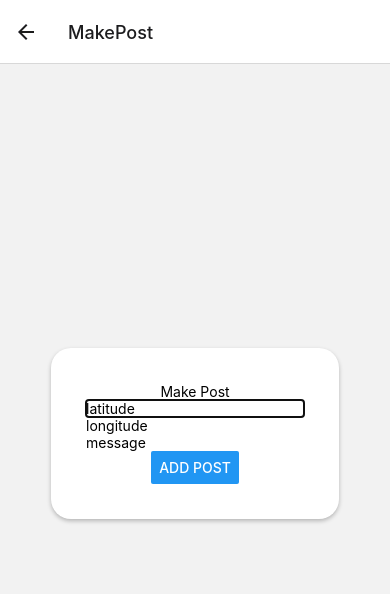
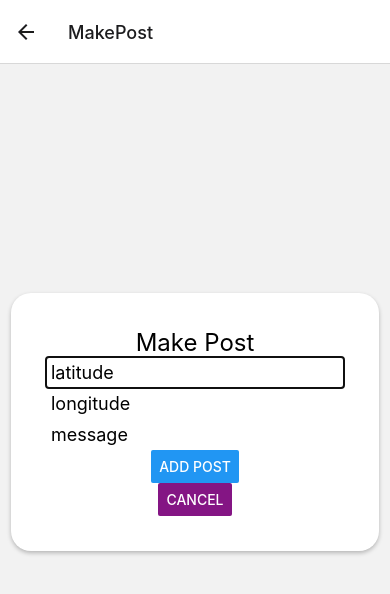
Before and after one commit to joeytomoyama/yupichay, a React Native app in the folder client/: screen /MakePost in a window 390 px wide. Shown: the top 594 px of the page. Built offline with nearby package versions, Linux system fonts and the light colour scheme; no server answers.

Commit message:
cleaned up code. improved modal window. latitude/longitude values might be inverted somewhere.

```diff
--- a/client/components/MakePost.js
+++ b/client/components/MakePost.js
@@ -1,10 +1,9 @@
 import React, { useState, useEffect } from 'react'
-import { Button, Modal, Pressable, ScrollView, StyleSheet, Text, TextInput, View } from 'react-native'
+import { Button, Modal, StyleSheet, Text, TextInput, View } from 'react-native'
 
 export default function MakePost({ posts, setPosts, makePostVisible, setMakePostVisible }) { //
     const apiBaseUrl = 'http://192.168.0.244:3000/api'
 
-    // const [posts, setPosts] = useState([])
     const [isLoading, setLoading] = useState(true)
     const [latitude, setLatitude] = useState(0)
     const [longitude, setLongitude] = useState(0)
@@ -35,66 +34,40 @@ export default function MakePost({ posts, setPosts, makePostVisible, setMakePost
 
     return (
         <View>
-            {/* <Modal
-                animationType="slide"
-                transparent={true}
-                visible={makePostVisible}
-                // onRequestClose={() => {
-                //     Alert.alert('Modal has been closed.');
-                //     setMakePostVisible(!makePostVisible);
-                // }}
-            >
-                <Text>Make Post</Text>
-                <TextInput
-                    id='latitudeText'
-                    placeholder='latitude'
-                    onChangeText={text => setLatitude(text)}
-                ></TextInput>
-                <TextInput
-                    id='longitudeText'
-                    placeholder='longitude'
-                    onChangeText={text => setLongitude(text)}
-                ></TextInput>
-                <TextInput
-                    id='messageText'
-                    placeholder='message'
-                    onChangeText={text => setMessage(text)}
-                ></TextInput>
-                <Button title="Add Post" onPress={(makePost)} />
-            </Modal> */}
             <Modal
                 animationType="slide"
                 transparent={true}
                 visible={makePostVisible}
                 onRequestClose={() => {
-                Alert.alert('Modal has been closed.');
-                setMakePostVisible(!makePostVisible);
+                    Alert.alert('Modal has been closed.');
+                    setMakePostVisible(!makePostVisible);
                 }}>
                 <View style={styles.centeredView}>
                 <View style={styles.modalView}>
-                    {/* <Text style={styles.modalText}>Hello World!</Text>
-                    <Pressable
-                        style={[styles.button, styles.buttonClose]}
-                        onPress={() => setMakePostVisible(!makePostVisible)}>
-                        <Text style={styles.textStyle}>Hide Modal</Text>
-                    </Pressable> */}
-                    <Text>Make Post</Text>
+                    <Text style={{fontSize: 24}}>Make Post</Text>
                     <TextInput
-                        id='latitudeText'
+                        keyboardType='numeric'
                         placeholder='latitude'
+                        style={styles.inputText}
                         onChangeText={text => setLatitude(text)}
                     ></TextInput>
                     <TextInput
-                        id='longitudeText'
+                        keyboardType='numeric'
                         placeholder='longitude'
+                        style={styles.inputText}
                         onChangeText={text => setLongitude(text)}
                     ></TextInput>
                     <TextInput
-                        id='messageText'
                         placeholder='message'
+                        style={styles.inputText}
                         onChangeText={text => setMessage(text)}
                     ></TextInput>
                     <Button title="Add Post" onPress={(makePost)} />
+                    <Button
+                        title="Cancel"
+                        onPress={() => setMakePostVisible(false)}
+                        color="#841584"
+                    />
                 </View>
                 </View>
             </Modal>
@@ -107,7 +80,7 @@ const styles = StyleSheet.create({
       flex: 1,
       justifyContent: 'center',
       alignItems: 'center',
-      marginTop: 22,
+    //   marginTop: 22,
     },
     modalView: {
       margin: 20,
@@ -144,4 +117,9 @@ const styles = StyleSheet.create({
       marginBottom: 15,
       textAlign: 'center',
     },
+    // make input text bigger
+    inputText: {
+        fontSize: 18,
+        padding: 5,
+    }
   });
--- a/client/components/postList.js
+++ b/client/components/PostList.js
@@ -1,7 +1,7 @@
 import React, { useState, useEffect } from 'react'
 import MapView from 'react-native-maps';
 import { Marker } from 'react-native-maps';
-import { Button, Pressable, ScrollView, StyleSheet, Text, TouchableHighlight, TouchableOpacity, View } from 'react-native'
+import { StyleSheet, Text, TouchableHighlight, View } from 'react-native'
 
 import CustomPostMarker from './CustomPostMarker';
 import MakePost from './MakePost';
```
